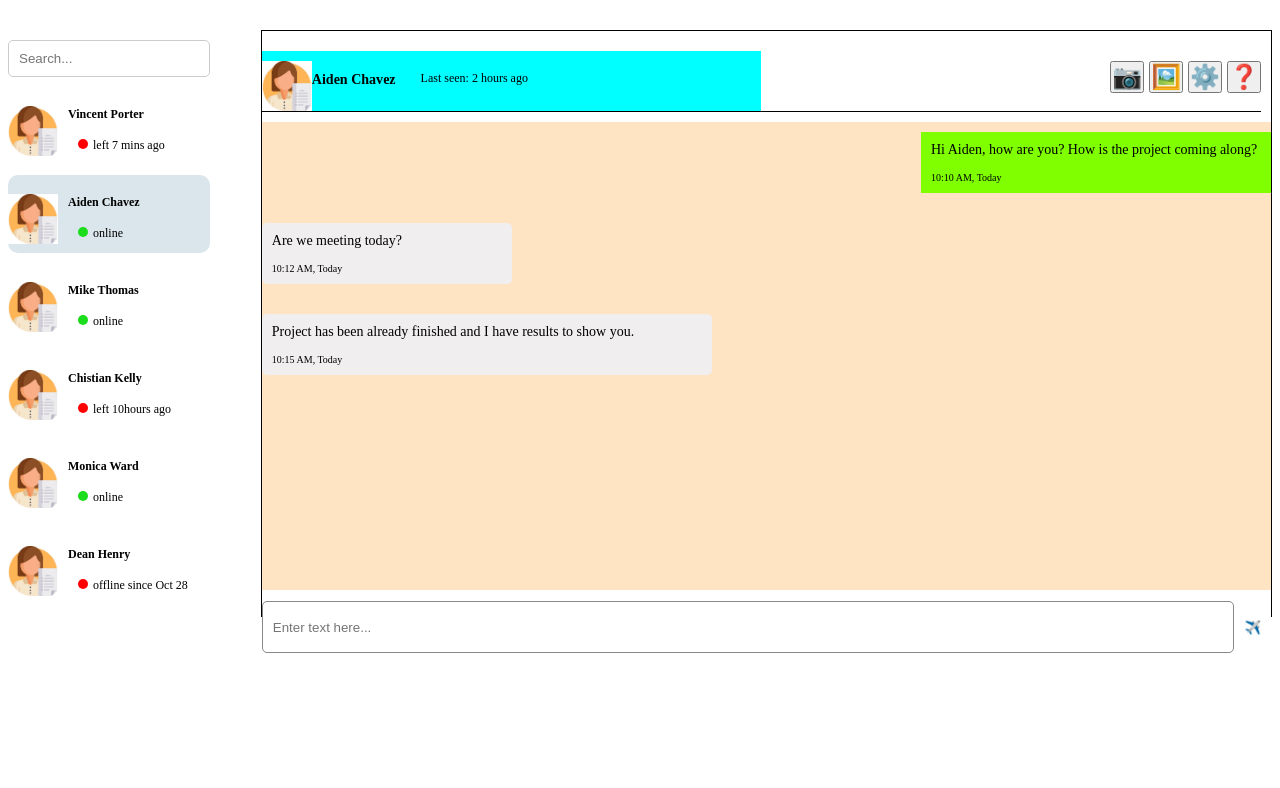
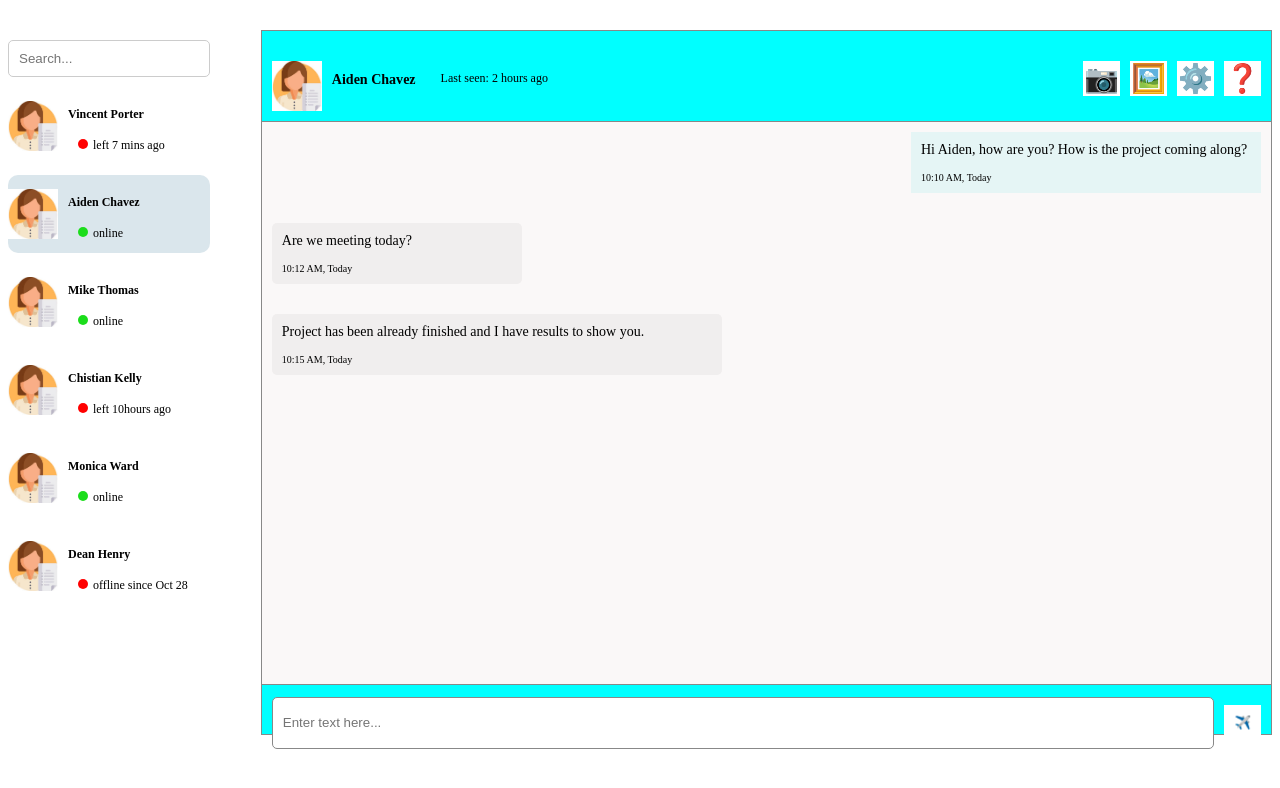
Before and after one commit to chamorrolorenzo/Trabajo-Practico-1, a plain HTML site: page index.html in a window 1280 px wide. Drawn offline with Linux system fonts and the light colour scheme.

Commit message:
se modifican margenes, paddin y colores

```diff
--- a/style.css
+++ b/style.css
@@ -26,6 +26,8 @@ body{
 
   img{
     width: 50px;
+    margin-bottom: 10px;
+
   }
 
   li{
@@ -64,21 +66,18 @@ body{
 
 
 main{
-  width: 100%;
-  border: 1px solid;
-  box-sizing: border-box;
-  }
+  width: 80%;
+  border: 1px solid #888;
+  background-color: aqua;
+}
 
-  .header{
-    border-bottom: 1px solid black;
-  }
 
 .chat-header{
   display: flex;
   align-items: flex-start;
   width: 100%;
- background-color: aqua;
- border-bottom: 1px solid black;
+  margin-left: 10px;
+  gap: 10px;
 }
 
 .name{
@@ -91,15 +90,15 @@ main{
   display: flex;
   justify-content: flex-end;
   align-items: flex-start;
-  gap: 5px;
+  gap: 10px;
   width: 100%;
   margin-right: 10px;
-  border-bottom: 1px solid;
-
-  }
+}
 
   .chat-actions button{
-    font-size: 24px;
+    font-size: 28px;
+    border: 1px solid white;
+    background-color: white;
   }
 
   .chat-messages{
@@ -108,7 +107,10 @@ main{
     height: 80%;
     gap: 20px;
     font-size: 14px;
-    background-color: bisque;
+    background-color: #faf8f8;
+    margin-top: 0;
+    border-bottom: 1px solid #888;
+    border-top: 1px solid #888;
   }
 
   p{
@@ -116,11 +118,11 @@ main{
   }
 
   .message-sent{
-    background-color: chartreuse;
+     background-color: rgb(229, 245, 245);
     align-self: flex-end;
-    white-space: nowrap;
-    border: 5px;
+      border: 5px;
     min-width: 350px;
+    margin-right: 10px;
   }
 
   .timestamp{
@@ -131,19 +133,26 @@ main{
     background-color: #f0eeee;
     max-width: 250px;
     border-radius: 5px;
+    margin-left: 10px;
   }
 
   .message-received2{
     background-color: #f0eeee;
     max-width: 450px;
     border-radius: 5px;
+    margin-left: 10px;
   }
 
   .chat-footer{
     display: flex;
     align-items: center;
     max-height: 45px;
-  }
+    width: 100%;
+    padding: 10px;
+    box-sizing: border-box;
+    margin-bottom: 30%;
+    gap: 10px;
+}
 
   .chat-footer input{
     width: 100%;
```
